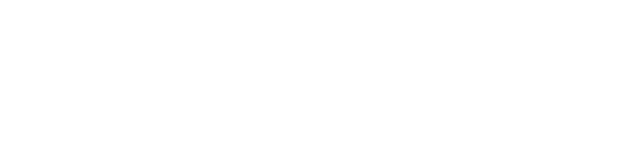
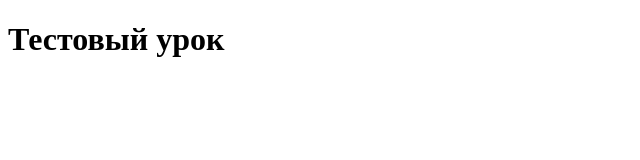
Before and after one commit to maxbisness/gittest, a plain HTML site: page index.html in a window 1280 px wide. Shown: the whole page, without its empty margins (0-640 px from the left). Drawn offline with Linux system fonts and the light colour scheme.

Commit message:
add new file, header

```diff
--- a/index.html
+++ b/index.html
@@ -1,11 +1,16 @@
 <!DOCTYPE html>
 <html lang="ru">
+
 <head>
     <meta charset="UTF-8">
     <meta name="viewport" content="width=device-width, initial-scale=1.0">
     <title>Тест Github</title>
 </head>
+
 <body>
+    <header class="header">
+        <h1>Тестовый урок</h1>
+    </header>
+</body>
 
-</body>
 </html>
--- a/style.css
+++ b/style.css
@@ -1,3 +1,4 @@
 body {
     padding: 0;
 }
+/* нужно добавить стили сброса */
```
